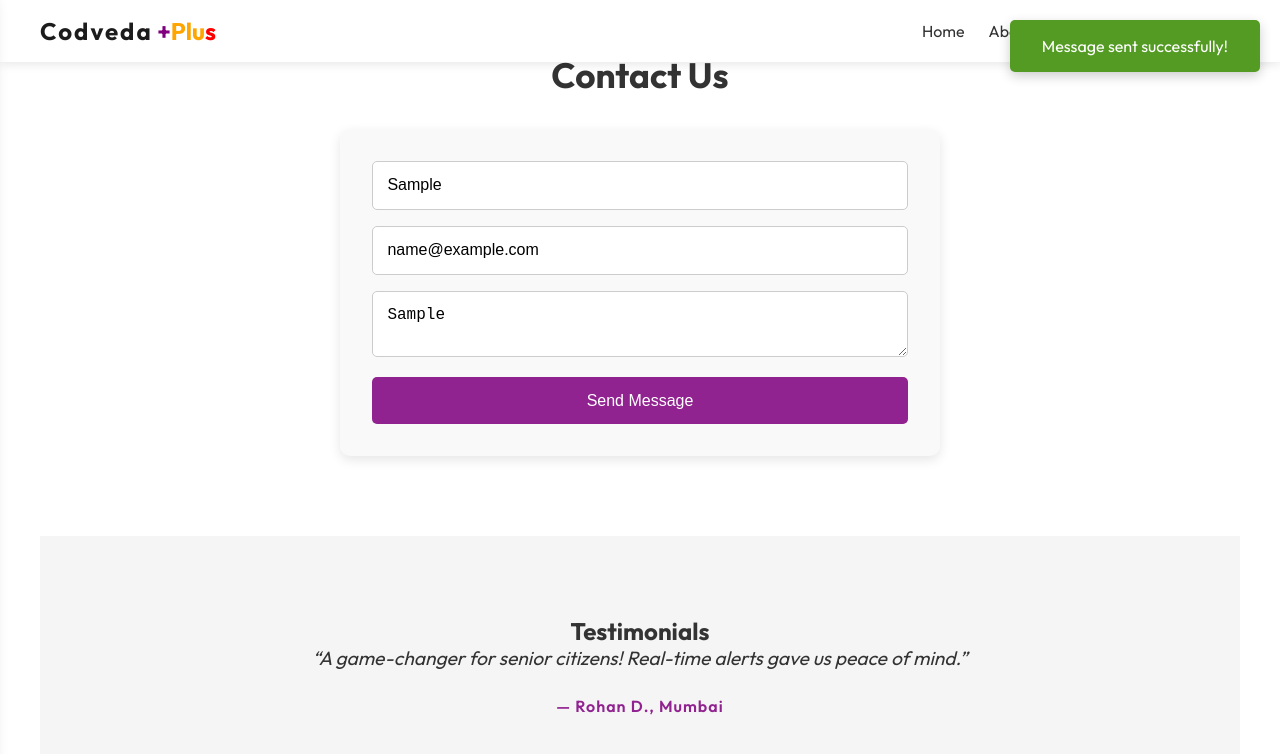
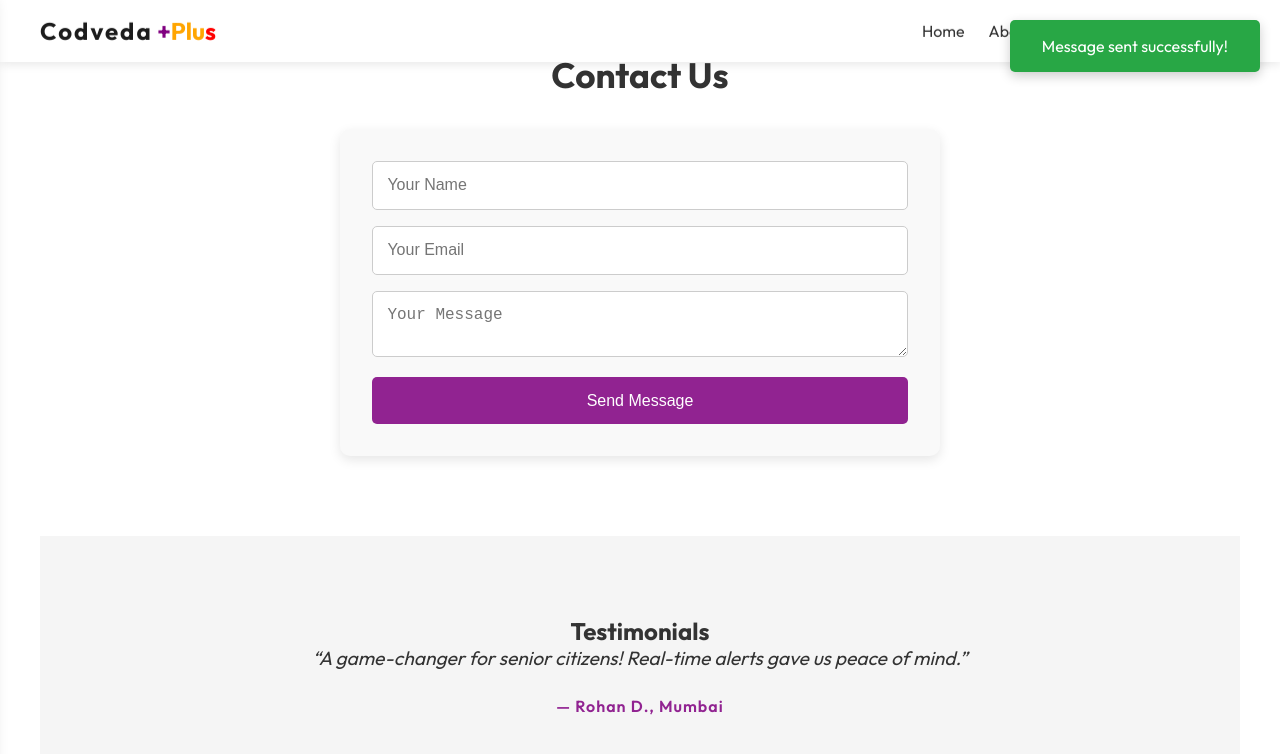
Before and after one commit to mphojames9/codveda-level1-ResponsiveLandingPage, a website built with webpack: page dist/index.html in a window 1280 px wide. Both pictures are taken after typing "Sample", "name@example.com", "Sample" into the empty fields and a click on the button "Send Message". Shown: the part 2346-3100 px from the top of the page. Built offline with nearby package versions, Linux system fonts and the light colour scheme.

Commit message:
better styling and improve form functionality

```diff
--- a/src/index.js
+++ b/src/index.js
@@ -7,13 +7,37 @@
 
 menuBtn.addEventListener("click", ()=> toggleMenu());
 sideMenuLinks.forEach(sideMenuLink => sideMenuLink.addEventListener("click", toggleMenu));
-submitBtn.addEventListener("submit", function handleSubmit(event) {
-            event.preventDefault();
-            const toast = document.getElementById('toast');
-            toast.textContent = 'Message sent successfully!';
-            toast.className = 'toast show';
-            setTimeout(() => toast.className = 'toast', 3000);
-        })
+const contactForm = document.querySelector('#contactForm');
+
+contactForm.addEventListener("submit", function(event) {
+    event.preventDefault();
+    const toast = document.getElementById('toast');
+    const form = event.target;
+    let isSuccessful = true; // In a real app, this would be determined by a server response or validation
+
+    // Simulate validation
+    const name = form.querySelector('input[type="text"]').value;
+    const email = form.querySelector('input[type="email"]').value;
+
+    if (name.length < 4 || email.length < 5) {
+        isSuccessful = false;
+    }
+
+    if (isSuccessful) {
+        // Successful submission logic
+        toast.textContent = 'Message sent successfully!';
+        toast.className = 'toast show success'; // Add the 'success' class
+        form.reset(); // Reset the form only on success
+    } else {
+        // Error submission logic
+        toast.textContent = 'Please fill out all fields correctly.';
+        toast.className = 'toast show error';
+    }
+
+    setTimeout(() => {
+        toast.className = 'toast';
+    }, 3000);
+});
 
  function toggleMenu() {
             const menu = document.getElementById('sideMenu');
```
Also changed, not shown: dist/index.html, dist/main.js, dist/styles.css.
